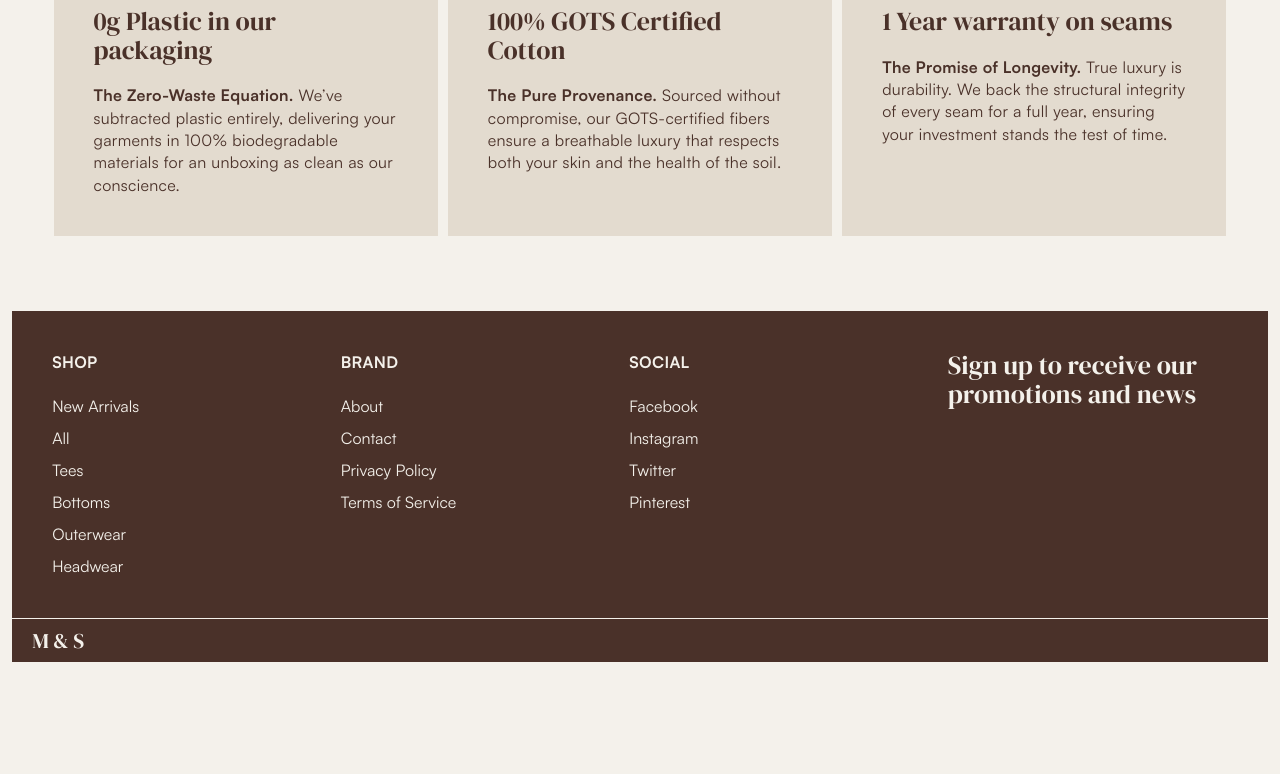
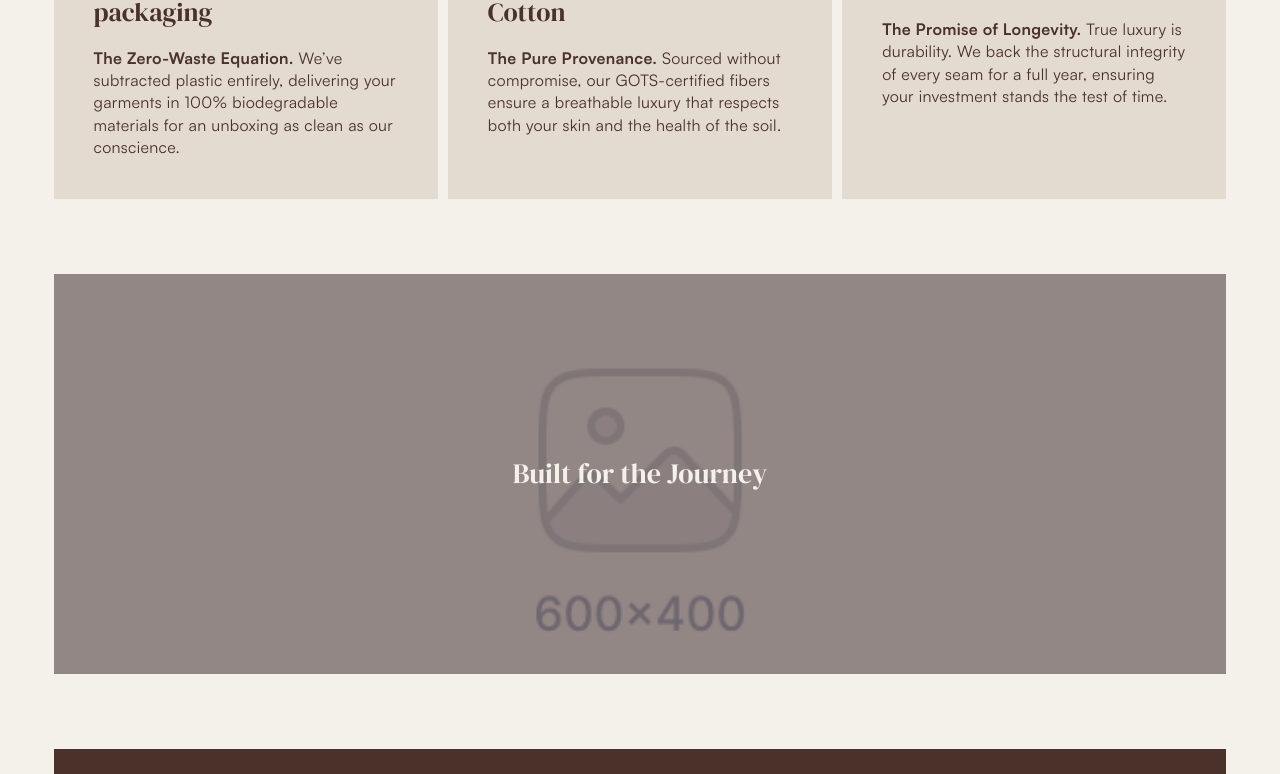
Before and after one commit to ehtishamalik/moss-and-stone, a Next.js app: page / in a window 1280 px wide. Shown: the part 3343-4117 px from the top of the page. Before the commit the page ends 4021 px from the top, so only its background shows below. Built offline with nearby package versions, Linux system fonts and the light colour scheme.

Commit message:
updated layout

```diff
--- a/app/layout.tsx
+++ b/app/layout.tsx
@@ -49,8 +49,8 @@ export default function RootLayout({
 }>) {
   return (
     <html lang="en" className={cn("antialiased", satoshi.variable)}>
-      <body className="min-h-full flex flex-col">
-        <main className="flex-1">{children}</main>
+      <body className="min-h-screen flex flex-col">
+        <main className="flex-1 flex flex-col section-gap">{children}</main>
         <Footer />
       </body>
     </html>
--- a/app/page.tsx
+++ b/app/page.tsx
@@ -2,6 +2,7 @@ import BenefitsRow from "@/components/blocks/BenefitsRow";
 import CategoryGrid from "@/components/blocks/CategoryGrid";
 import FeatureBannerCard from "@/components/blocks/FeatureBannerCard";
 import FeaturedProductsGrid from "@/components/blocks/FeaturedProductsGrid";
+import NewsletterCTA from "@/components/blocks/NewsletterCTA";
 import TestimonialsSlider from "@/components/blocks/TestimonialsSlider";
 
 export default function Home() {
@@ -12,6 +13,7 @@ export default function Home() {
       <FeaturedProductsGrid />
       <TestimonialsSlider />
       <BenefitsRow />
+      <NewsletterCTA />
     </>
   );
 }
--- a/components/Footer/index.tsx
+++ b/components/Footer/index.tsx
@@ -2,8 +2,8 @@ import { FOOTER } from "@/constants";
 
 export default function Footer() {
   return (
-    <footer className="section-padding pb-4!">
-      <div className="px-container-lite">
+    <footer className="pb-4">
+      <div className="px-container">
         <div className="p-5 flex gap-2.5 bg-primary text-primary-foreground">
           <div className="flex-1 p-5 flex gap-5">
             {FOOTER.map((item, index) => (
--- a/components/blocks/BenefitsRow.tsx
+++ b/components/blocks/BenefitsRow.tsx
@@ -3,7 +3,7 @@ import BenefitsCard from "../cards/BenefitsCard";
 
 export default function BenefitsRow() {
   return (
-    <section className="section-padding">
+    <section>
       <div className="px-container">
         <h2 className="mb-2.5">CONSCIOUS CALCULATIONS</h2>
         <p className="mb-10 max-w-md">
--- a/components/blocks/CategoryGrid.tsx
+++ b/components/blocks/CategoryGrid.tsx
@@ -3,7 +3,7 @@ import CategoryCard from "../cards/CategoryCard";
 
 export default function CategoryGrid() {
   return (
-    <section className="section-padding">
+    <section>
       <div className="px-container">
         <div>
           <h2 className="mb-2.5">SHOP BY CATEGORY</h2>
--- a/components/blocks/FeatureBannerCard.tsx
+++ b/components/blocks/FeatureBannerCard.tsx
@@ -3,7 +3,7 @@ import { Button } from "../ui/button";
 
 export default function FeatureBannerCard() {
   return (
-    <section className="section-padding">
+    <section>
       <div className="px-container-lite">
         <div className="bg-primary text-primary-foreground rounded-none py-20 px-5">
           <div className="grid grid-cols-[1.5fr_1fr] gap-10">
--- a/components/blocks/FeaturedProductsGrid.tsx
+++ b/components/blocks/FeaturedProductsGrid.tsx
@@ -3,7 +3,7 @@ import ProductCard from "../cards/ProductCard";
 
 export default function FeaturedProductsGrid() {
   return (
-    <section className="section-padding">
+    <section>
       <div className="px-container">
         <div>
           <h2 className="mb-2.5">BESTSELLERS</h2>
--- /dev/null
+++ b/components/blocks/NewsletterCTA.tsx
@@ -0,0 +1,17 @@
+import { PlaceholderMedia } from "../Media";
+
+export default function NewsletterCTA() {
+  return (
+    <section>
+      <div className="px-container">
+        <div className="h-100 relative">
+          <PlaceholderMedia className="absolute inset-0 z-0" />
+          <div className="absolute inset-0 z-5 bg-primary/50"></div>
+          <div className="relative z-10 h-full text-primary-foreground flex items-center justify-center">
+            <h2>Built for the Journey</h2>
+          </div>
+        </div>
+      </div>
+    </section>
+  );
+}
--- a/components/blocks/TestimonialsSlider.tsx
+++ b/components/blocks/TestimonialsSlider.tsx
@@ -7,7 +7,7 @@ import "swiper/css";
 
 export default function TestimonialsSlider() {
   return (
-    <section className="section-padding">
+    <section>
       <div className="px-container">
         <h2 className="mb-2.5">PROVEN QUALITY</h2>
         <p className="mb-10 max-w-md">
--- a/styles/base.scss
+++ b/styles/base.scss
@@ -21,8 +21,9 @@
   margin: 0 auto;
 }
 
-.section-padding {
-  padding: responsive-values(30, 40) 0;
+.section-gap {
+  gap: responsive-values(60, 80) 0;
+  padding-bottom: responsive-values(60, 80);
 }
 
 .payload-richtext {
```
